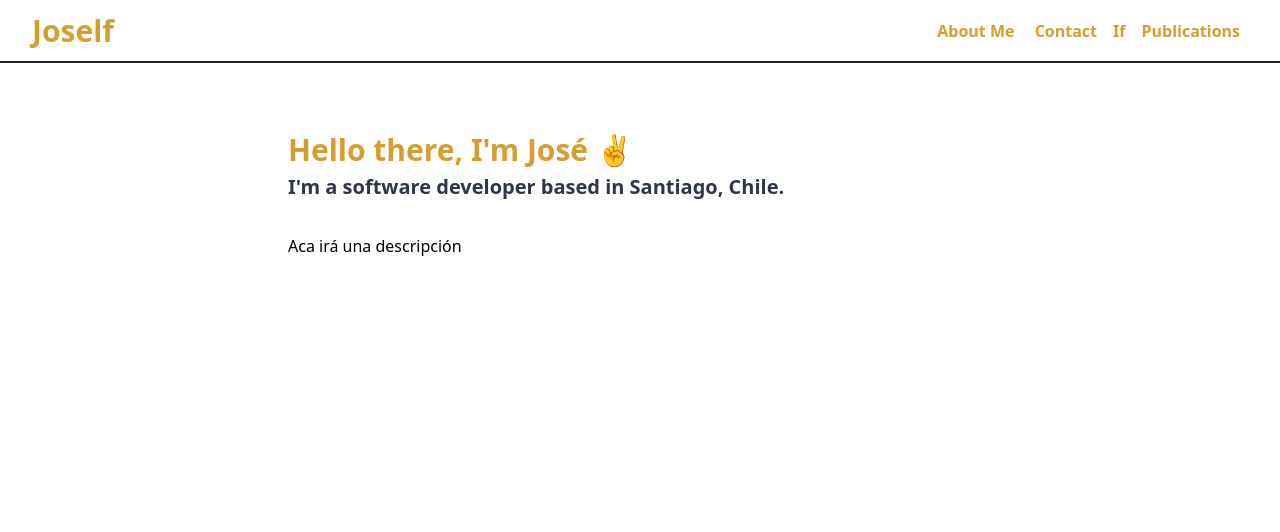
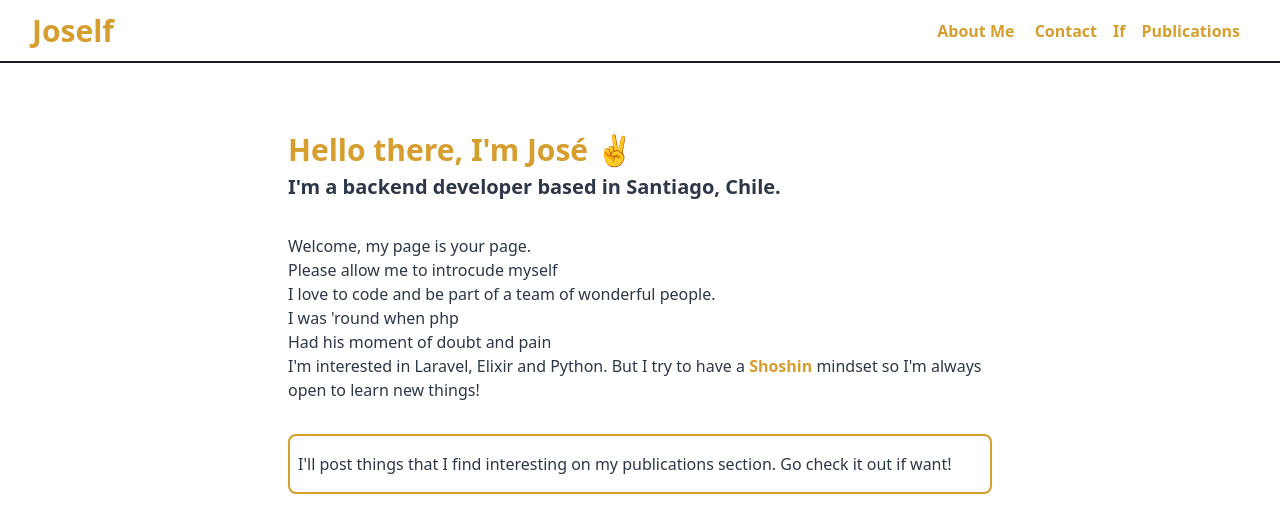
Before and after one commit to lastrafda/joself, a Vue app: page / in a window 1280 px wide. Shown: the top 532 px of the page. Built offline with nearby package versions, Linux system fonts and the light colour scheme.

Commit message:
About page

```diff
--- a/src/components/About.vue
+++ b/src/components/About.vue
@@ -2,10 +2,18 @@
   <div class=" px-4 py-8">
       <div>
         <p class="text-3xl font-semibold text-yellow-600">Hello there, I'm José ✌</p>
-        <p class="text-xl font-semibold text-gray-800">I'm a software developer based in Santiago, Chile.</p>
+        <p class="text-xl font-semibold text-gray-800">I'm a backend developer based in Santiago, Chile.</p>
       </div>
-      <div class="py-8">
-          <p>Aca irá una descripción</p>
+      <div class="py-8 text-gray-800">
+          <p>Welcome, my page is your page.</p>
+          <p>Please allow me to introcude myself</p>
+          <p>I love to code and be part of a team of wonderful people.</p>
+          <p>I was 'round when php</p>
+          <p>Had his moment of doubt and pain</p>
+          <p>I'm interested in Laravel, Elixir and Python. But I try to have a <a href="https://en.wikipedia.org/wiki/Shoshin" class="text-yellow-600 font-bold">Shoshin</a> mindset so I'm always open to learn new things!</p>
+      </div>
+      <div class="rounded-lg border-solid border-2 border-yellow-600 text-gray-800 py-4 px-2">
+          I'll post things that I find interesting on my publications section. Go check it out if want!
       </div>
   </div>
 </template>
--- a/src/components/If.vue
+++ b/src/components/If.vue
@@ -1,6 +1,6 @@
 <template>
   <div class="py-8 text-gray-900">
-      <div class="text-right font-bold italic text-3xl pb-8">If<span class="text-yellow-600"> --</span> By Rudyard Kipling</div>
+      <div class="text-center sm:text-right font-bold italic text-3xl pb-8">If<span class="text-yellow-600"> --</span> By Rudyard Kipling</div>
       <div>
         <p>If you can keep your head when all about you</p>
         <p>Are losing theirs and blaming it on you,</p>
```
